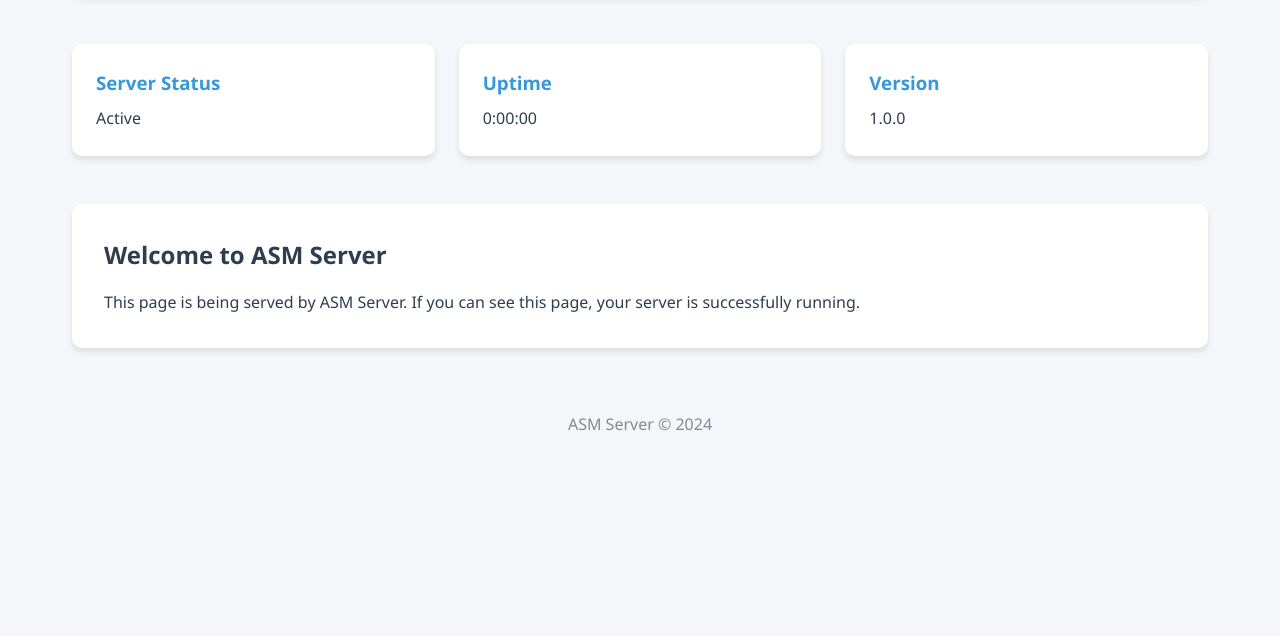
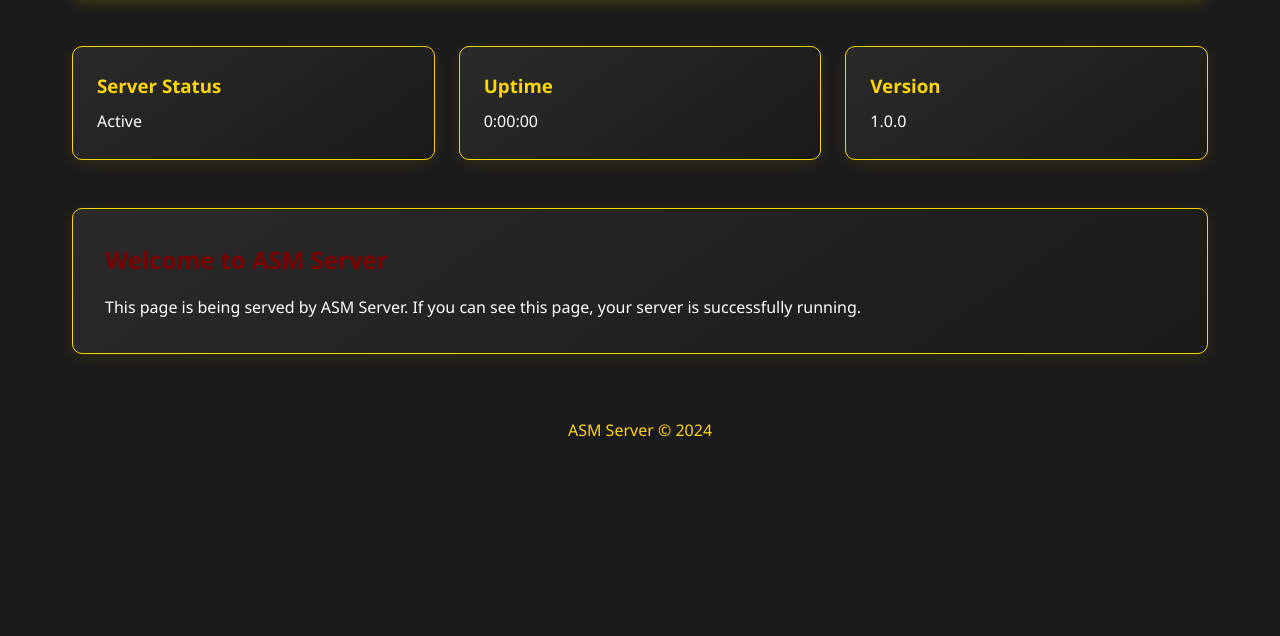
Before and after one commit to Zakharii-Husar/asm_server, a plain HTML site: page public/index.html in a window 1280 px wide. Shown: the part 164-800 px from the top of the page. Drawn offline with Linux system fonts and the light colour scheme.

```diff
--- a/public/index.css
+++ b/public/index.css
@@ -1,9 +1,9 @@
 :root {
-    --primary-color: #2c3e50;
-    --secondary-color: #3498db;
-    --accent-color: #e74c3c;
-    --background-color: #f5f6fa;
-    --text-color: #2c3e50;
+    --primary-color: #790000;
+    --secondary-color: #ffd700;
+    --accent-color: #ff1616;
+    --background-color: #1a1a1a;
+    --text-color: #ffffff;
 }
 
 * {
@@ -30,10 +30,11 @@
     align-items: center;
     justify-content: space-between;
     margin-bottom: 3rem;
-    background: white;
+    background: linear-gradient(145deg, #2a2a2a, #1a1a1a);
+    border: 1px solid #ffd700;
+    box-shadow: 0 4px 15px rgba(255, 215, 0, 0.2);
     padding: 2rem;
     border-radius: 10px;
-    box-shadow: 0 4px 6px rgba(0, 0, 0, 0.1);
 }
 
 .server-info h1 {
@@ -45,7 +46,8 @@
     display: flex;
     align-items: center;
     gap: 0.5rem;
-    background: #f1f2f6;
+    background: #2a2a2a;
+    border: 1px solid var(--secondary-color);
     padding: 0.5rem 1rem;
     border-radius: 20px;
 }
@@ -53,9 +55,10 @@
 .dot {
     width: 10px;
     height: 10px;
-    background-color: #2ecc71;
+    background-color: var(--accent-color);
     border-radius: 50%;
     animation: pulse 2s infinite;
+    box-shadow: 0 0 10px var(--accent-color);
 }
 
 .server-stats {
@@ -66,10 +69,11 @@
 }
 
 .stat-box {
-    background: white;
+    background: linear-gradient(145deg, #2a2a2a, #1a1a1a);
+    border: 1px solid var(--secondary-color);
     padding: 1.5rem;
     border-radius: 10px;
-    box-shadow: 0 4px 6px rgba(0, 0, 0, 0.1);
+    box-shadow: 0 4px 15px rgba(255, 215, 0, 0.1);
     transition: transform 0.3s ease;
 }
 
@@ -83,10 +87,11 @@
 }
 
 .info-section {
-    background: white;
+    background: linear-gradient(145deg, #2a2a2a, #1a1a1a);
+    border: 1px solid var(--secondary-color);
     padding: 2rem;
     border-radius: 10px;
-    box-shadow: 0 4px 6px rgba(0, 0, 0, 0.1);
+    box-shadow: 0 4px 15px rgba(255, 215, 0, 0.1);
     margin-bottom: 3rem;
 }
 
@@ -97,7 +102,7 @@
 
 footer {
     text-align: center;
-    color: #7f8c8d;
+    color: var(--secondary-color);
     padding: 1rem 0;
 }
 
@@ -105,14 +110,17 @@
     0% {
         transform: scale(1);
         opacity: 1;
+        box-shadow: 0 0 10px var(--accent-color);
     }
     50% {
         transform: scale(1.2);
         opacity: 0.7;
+        box-shadow: 0 0 20px var(--accent-color);
     }
     100% {
         transform: scale(1);
         opacity: 1;
+        box-shadow: 0 0 10px var(--accent-color);
     }
 }
 
--- a/public/index.html
+++ b/public/index.html
@@ -40,5 +40,6 @@
             <p>ASM Server © 2024</p>
         </footer>
     </div>
+    <script src="./index.js"></script>
 </body>
 </html>
--- a/public/index.js
+++ b/public/index.js
@@ -1 +1,3 @@
-console.log("Hello, world!");
+console.log("TESTING JS:)");
+
+alert("TESTING JS:)");
```
Also changed, not shown: 15 other files.
